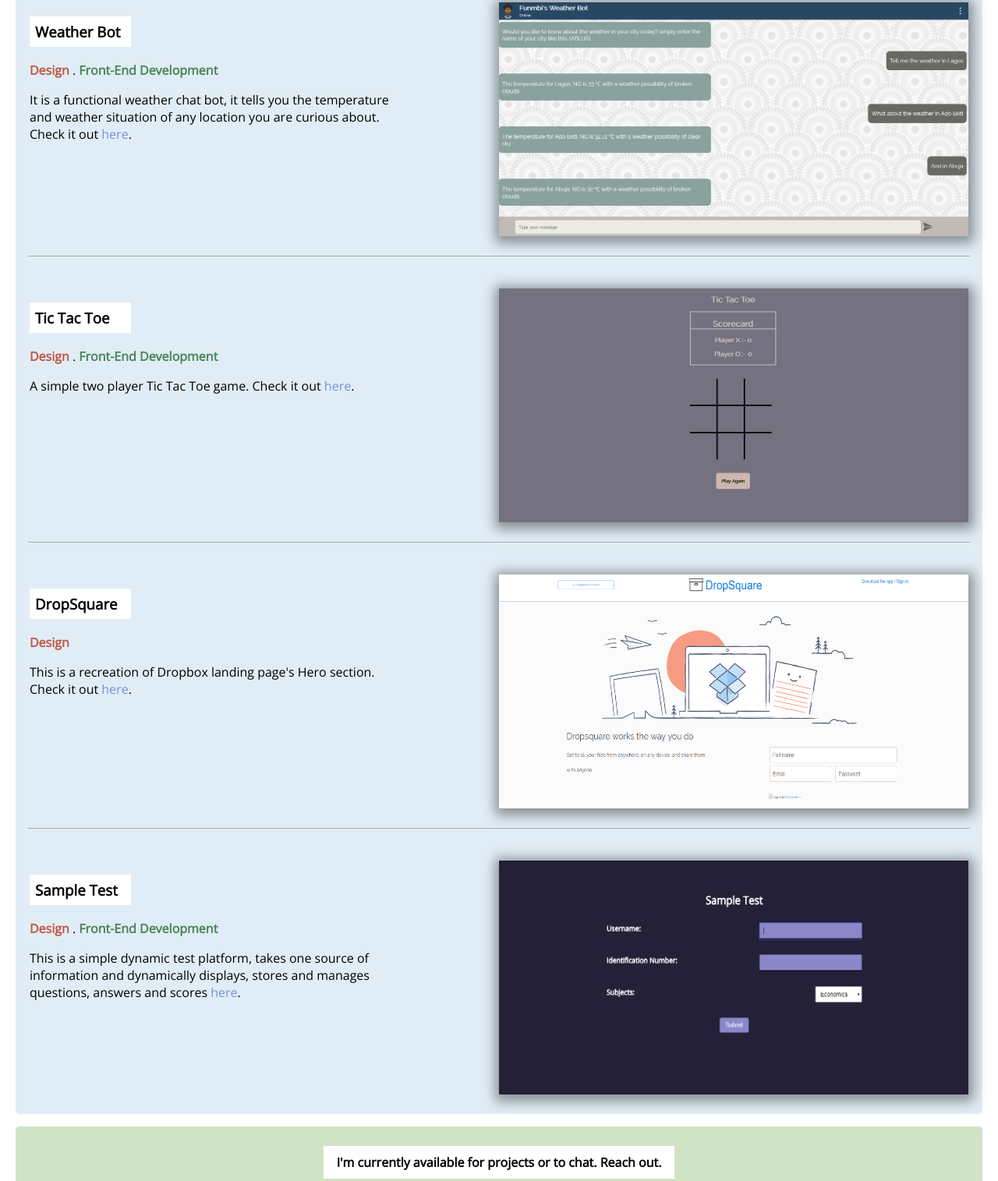
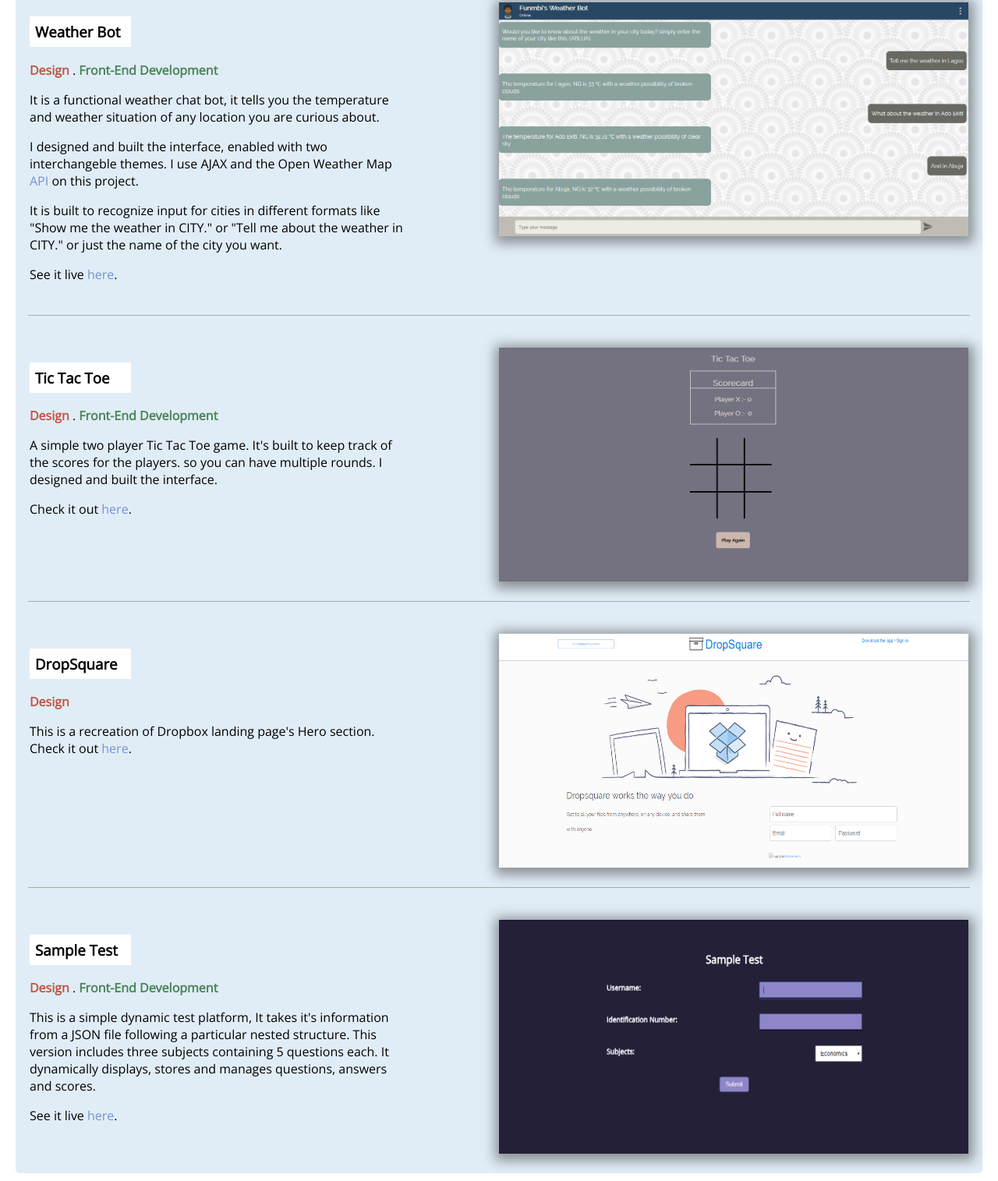
Before and after one commit to Phunmbi/Phunmbi.github.io, a plain HTML site: page index.html in a window 1280 px wide. Shown: the part 1022-2537 px from the top of the page at 78% size. Drawn offline with nearby package versions, Linux system fonts and the light colour scheme.

Commit message:
Added more details about the projects

```diff
--- a/index.html
+++ b/index.html
@@ -63,8 +63,15 @@
                 <strong>
                     <span style="color:#4c8559">Front-End Development</span>
                 </strong>
-                <p>It is a functional weather chat bot, it tells you the temperature and weather situation of any location
-                    you are curious about. Check it out <a target="_" href="https://phunmbi.github.io/Weather-Bot/">here</a>.</p>
+                <p>It is a functional weather chat bot, it tells you the temperature and weather situation of any location you
+                    are curious about.</p>
+                <p>I designed and built the interface, enabled with two interchangeble themes. I use AJAX and the Open Weather
+                    Map
+                    <a href="https://openweathermap.org/api">API</a> on this project.</p>
+                <p>It is built to recognize input for cities in different formats like "Show me the weather in CITY." or "Tell
+                    me about the weather in CITY." or just the name of the city you want.</p>
+                <p>See it live
+                    <a target="_" href="https://phunmbi.github.io/Weather-Bot/">here</a>.</p>
             </div>
             <img src="img/weatherBot.png" alt="Weather Bot">
         </div>
@@ -77,7 +84,10 @@
                 <strong>
                     <span style="color:#4c8559">Front-End Development</span>
                 </strong>
-                <p>A simple two player Tic Tac Toe game. Check it out <a target="_" href="https://phunmbi.github.io/Tic-Tac-Toe/">here</a>.</p>
+                <p>A simple two player Tic Tac Toe game. It's built to keep track of the scores for the players. so you can
+                    have multiple rounds. I designed and built the interface.</p>
+                <p>Check it out
+                    <a target="_" href="https://phunmbi.github.io/Tic-Tac-Toe/">here</a>.</p>
             </div>
             <img src="img/tictactoe.png" alt="A Sign up Page">
         </div>
@@ -87,7 +97,8 @@
                 <strong>
                     <span style="color:#C05746">Design</span>
                 </strong>
-                <p>This is a recreation of Dropbox landing page's Hero section. Check it out <a target="_" href="https://codepen.io/Phunmbi/full/YNLLrO/">here</a>.</p>
+                <p>This is a recreation of Dropbox landing page's Hero section. Check it out
+                    <a target="_" href="https://codepen.io/Phunmbi/full/YNLLrO/">here</a>.</p>
             </div>
             <img src="img/dropsquare.png" alt="Dropsquare">
         </div>
@@ -100,7 +111,11 @@
                 <strong>
                     <span style="color:#4c8559">Front-End Development</span>
                 </strong>
-                <p>This is a simple dynamic test platform, takes one source of information and dynamically displays, stores and manages questions, answers and scores <a target="_" href="https://phunmbi.github.io/Test-Platform/">here</a>.</p>
+                <p>This is a simple dynamic test platform, It takes it's information from a JSON file following a particular
+                    nested structure. This version includes three subjects containing 5 questions each. It dynamically displays,
+                    stores and manages questions, answers and scores. </p>
+                <p> See it live
+                    <a target="_" href="https://phunmbi.github.io/Test-Platform/">here</a>.</p>
             </div>
             <img src="img/test.png" alt="A Test platform">
         </div>
```
